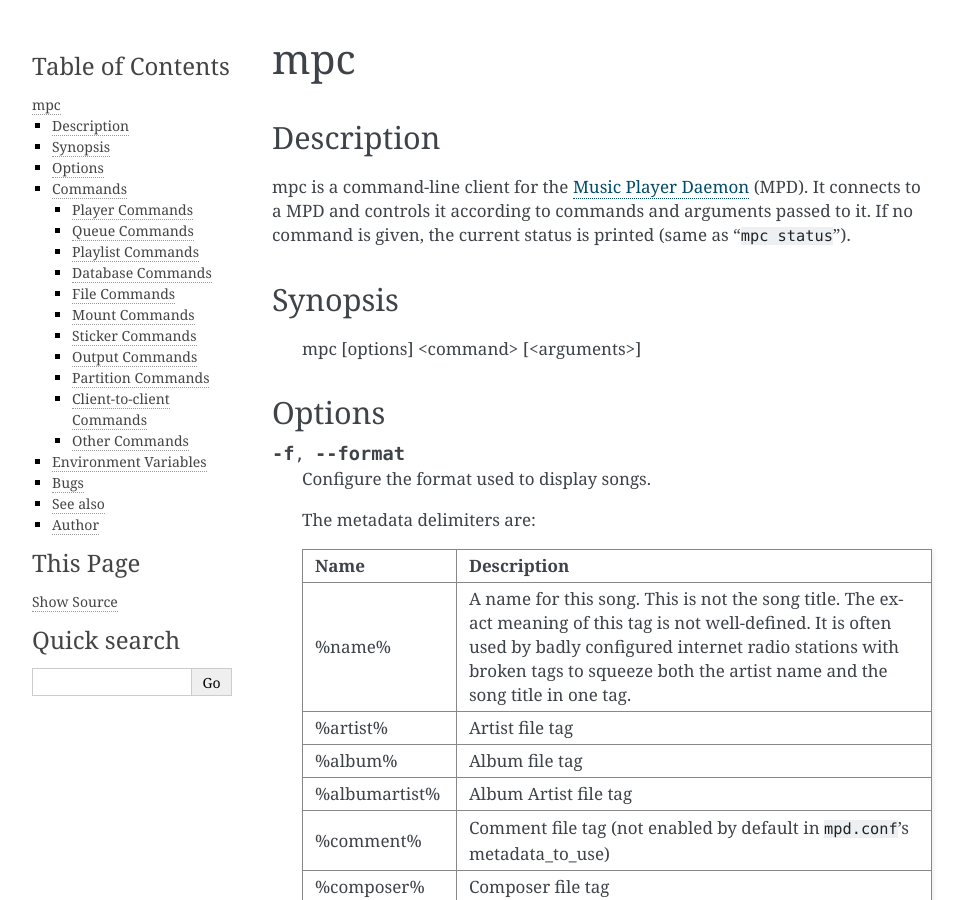
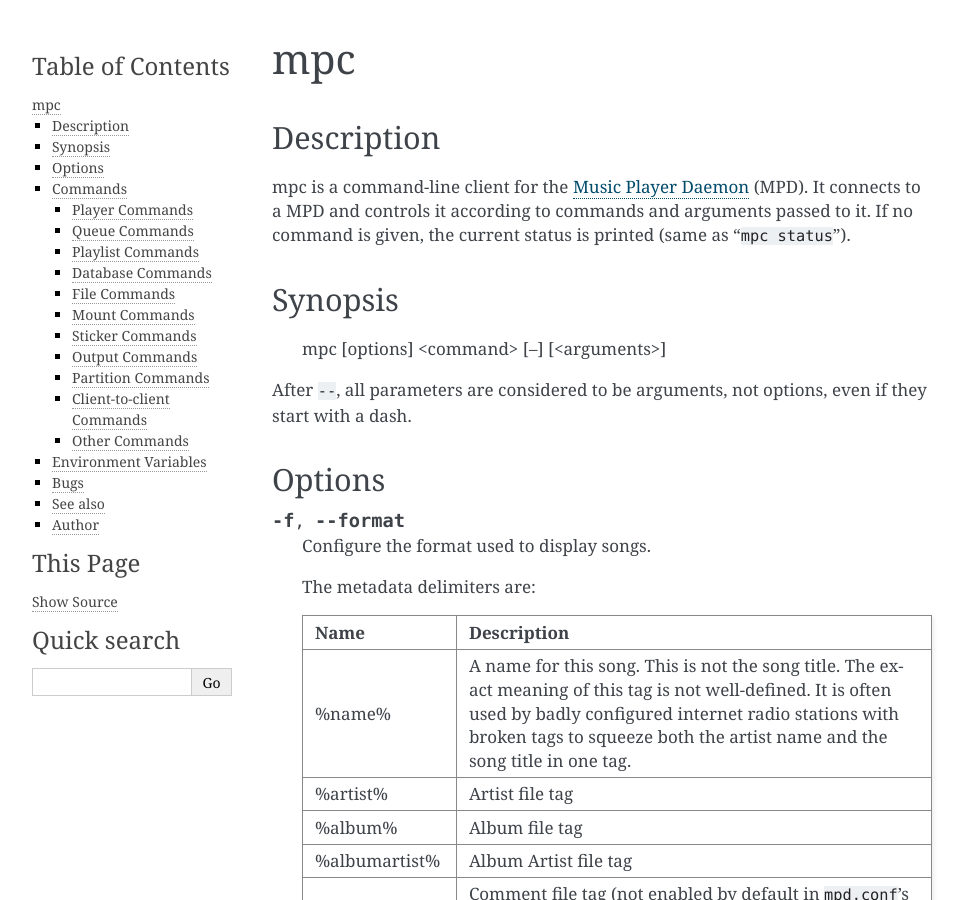
Before and after one commit to MusicPlayerDaemon/mpc, a Sphinx documentation site: the page built from doc/index.rst, in a window 1280 px wide and 900 px high. Shown: the whole window, without its empty margins (148-1112 px from the left). Built offline with Sphinx 7.4.7, drawn with Linux system fonts in a browser that asks for light colours.

Commit message:
doc: document the "--" option
Closes https://github.com/MusicPlayerDaemon/mpc/issues/104

```diff
--- a/doc/index.rst
+++ b/doc/index.rst
@@ -14,7 +14,10 @@
 Synopsis
 --------
 
- mpc [options] <command> [<arguments>]
+ mpc [options] <command> [--] [<arguments>]
+
+After ``--``, all parameters are considered to be arguments, not
+options, even if they start with a dash.
 
 
 Options
```
Also changed, not shown: 1 other file.
